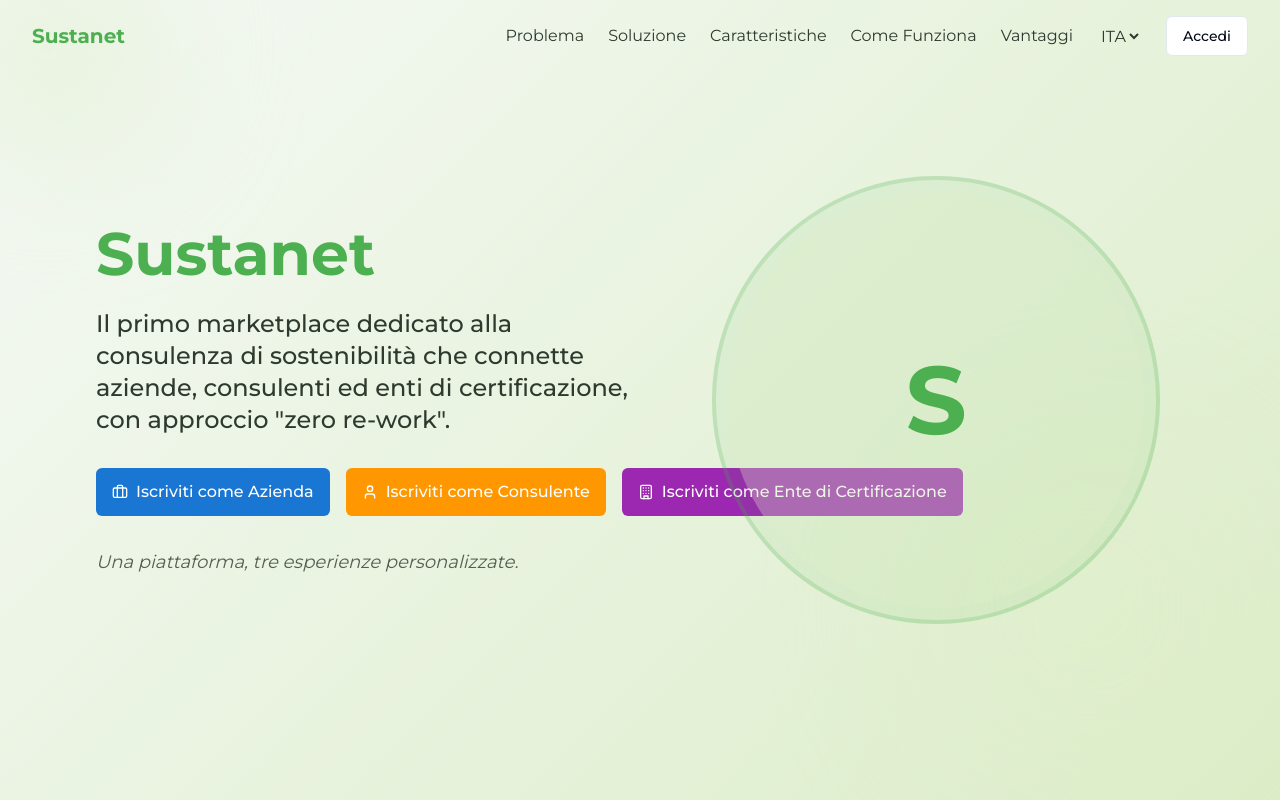
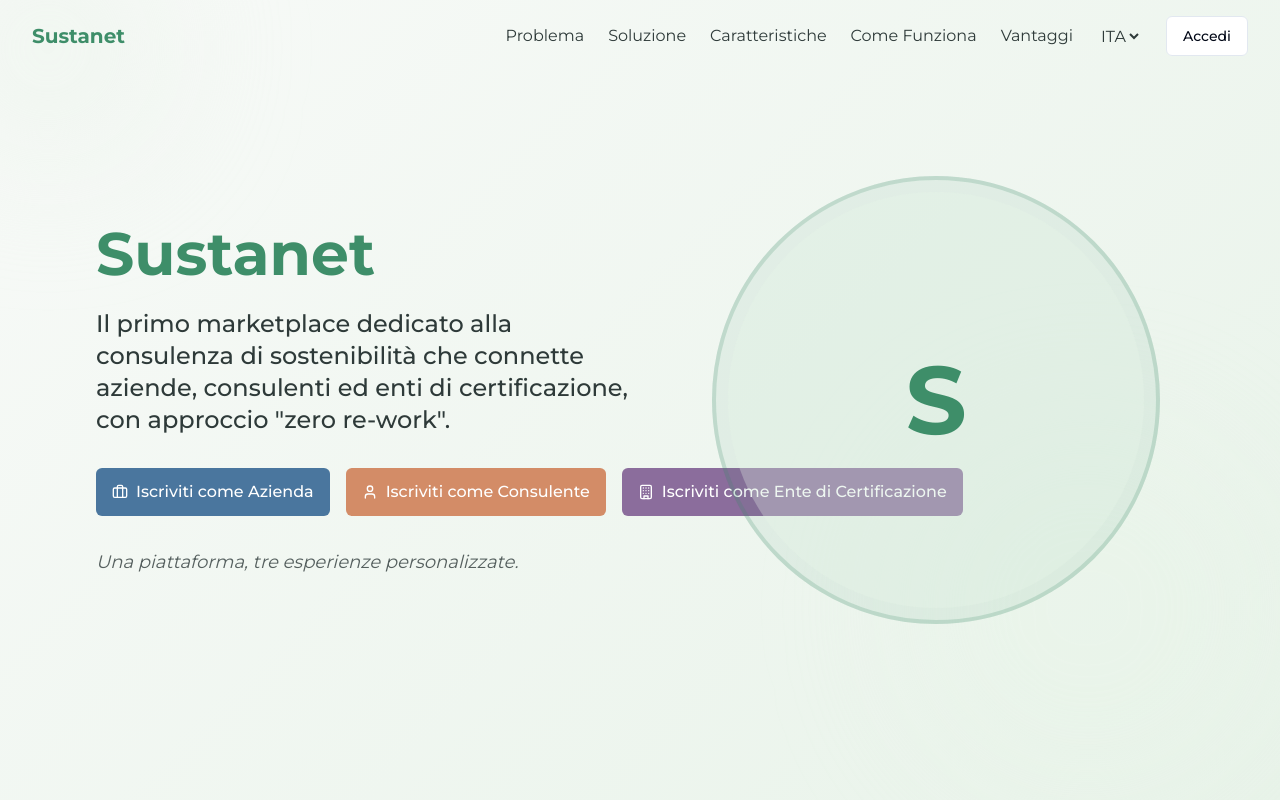
Before and after one commit to robertamong/sustanet-sustainability-connect, a React (Vite) app: page / in a window 1280 px wide. Shown: the top 800 px of the page. Built offline with nearby package versions, Linux system fonts and the light colour scheme.

Commit message:
Refactor: Improve color palette
Use a more subtle and elegant color scheme.

```diff
--- a/src/components/CtaSection.tsx
+++ b/src/components/CtaSection.tsx
@@ -14,9 +14,9 @@ const CtaSection = () => {
   };
 
   return (
-    <section className="section-padding bg-sustanet-primary/10">
+    <section className="section-padding bg-sustanet-secondary/30">
       <div className="container mx-auto">
-        <div className="text-center mb-10 animate-fade-in">
+        <div className="text-center mb-12 animate-fade-in">
           <h2 className="text-3xl md:text-4xl font-bold text-sustanet-darkText mb-4">
             🔄 Inizia subito. La sostenibilità non può aspettare.
           </h2>
@@ -27,7 +27,7 @@ const CtaSection = () => {
 
         <div className="flex flex-col md:flex-row justify-center items-center gap-6 mb-12 animate-slide-in">
           <Button
-            className="w-full md:w-auto bg-sustanet-blue hover:bg-sustanet-blue/80 text-white flex items-center justify-center gap-2 text-lg font-medium py-6 px-8"
+            className="w-full md:w-auto bg-sustanet-blue hover:bg-sustanet-blue/90 text-white flex items-center justify-center gap-2 text-lg font-medium py-6 px-8 shadow-md"
             onClick={() => handleSignupClick("azienda")}
           >
             <Briefcase className="w-5 h-5" />
@@ -35,7 +35,7 @@ const CtaSection = () => {
           </Button>
 
           <Button
-            className="w-full md:w-auto bg-sustanet-orange hover:bg-sustanet-orange/80 text-white flex items-center justify-center gap-2 text-lg font-medium py-6 px-8"
+            className="w-full md:w-auto bg-sustanet-orange hover:bg-sustanet-orange/90 text-white flex items-center justify-center gap-2 text-lg font-medium py-6 px-8 shadow-md"
             onClick={() => handleSignupClick("consulente")}
           >
             <User className="w-5 h-5" />
@@ -43,7 +43,7 @@ const CtaSection = () => {
           </Button>
 
           <Button
-            className="w-full md:w-auto bg-sustanet-purple hover:bg-sustanet-purple/80 text-white flex items-center justify-center gap-2 text-lg font-medium py-6 px-8"
+            className="w-full md:w-auto bg-sustanet-purple hover:bg-sustanet-purple/90 text-white flex items-center justify-center gap-2 text-lg font-medium py-6 px-8 shadow-md"
             onClick={() => handleSignupClick("ente")}
           >
             <Building className="w-5 h-5" />
@@ -51,11 +51,14 @@ const CtaSection = () => {
           </Button>
         </div>
 
-        <div className="text-center bg-white rounded-xl p-6 shadow-md max-w-xl mx-auto border border-sustanet-secondary animate-delayed animate-fade-in" style={{ "--delay": "300ms" } as React.CSSProperties}>
-          <div className="text-2xl mb-2">📆</div>
-          <h3 className="text-xl font-bold mb-2">Primo appuntamento gratuito</h3>
-          <p className="text-gray-700 mb-4">30 minuti gratuiti per tutte le aziende che si iscrivono</p>
-          <Button variant="outline" className="text-sustanet-primary border-sustanet-primary hover:bg-sustanet-primary hover:text-white">
+        <div className="text-center bg-white rounded-xl p-8 shadow-sm max-w-xl mx-auto border border-gray-100 animate-delayed animate-fade-in" style={{ "--delay": "300ms" } as React.CSSProperties}>
+          <div className="text-2xl mb-3">📆</div>
+          <h3 className="text-xl font-bold mb-3 text-sustanet-darkText">Primo appuntamento gratuito</h3>
+          <p className="text-gray-600 mb-5">30 minuti gratuiti per tutte le aziende che si iscrivono</p>
+          <Button
+            variant="outline"
+            className="text-sustanet-primary border-sustanet-primary hover:bg-sustanet-primary hover:text-white transition-colors duration-300"
+          >
             Prenota ora
           </Button>
         </div>
--- a/src/index.css
+++ b/src/index.css
@@ -116,6 +116,6 @@
   }
 
   .gradient-bg {
-    background: linear-gradient(135deg, #f5f9f5 0%, #DCEDC8 100%);
+    background: linear-gradient(135deg, #f8faf8 0%, #E8F3E9 100%);
   }
 }
--- a/tailwind.config.ts
+++ b/tailwind.config.ts
@@ -63,15 +63,15 @@ export default {
 					border: 'hsl(var(--sidebar-border))',
 					ring: 'hsl(var(--sidebar-ring))'
 				},
-				// Sustanet custom colors
+				// Sustanet custom colors - aggiornati con toni più eleganti e professionali
 				sustanet: {
-					primary: '#4CAF50',    // Green primary
-					secondary: '#DCEDC8',  // Light green secondary
-					blue: '#1976D2',       // Blue for company CTA
-					orange: '#FF9800',     // Orange for consultant CTA
-					purple: '#9C27B0',     // Purple for certification entity CTA
-					lightBg: '#F5F9F5',    // Light background
-					darkText: '#2E3A2E',   // Dark text
+					primary: '#3E8E69',    // Verde più tenue e professionale
+					secondary: '#E8F3E9',  // Verde chiaro leggermente desaturato
+					blue: '#4A769E',       // Blu più sobrio per aziende
+					orange: '#D38C67',     // Arancione più tenue per consulenti
+					purple: '#8B6D9C',     // Viola più elegante per enti di certificazione
+					lightBg: '#F8FAF8',    // Background leggerissimo
+					darkText: '#2E3A39',   // Testo scuro con leggera tonalità verde
 				},
 			},
 			borderRadius: {
```
